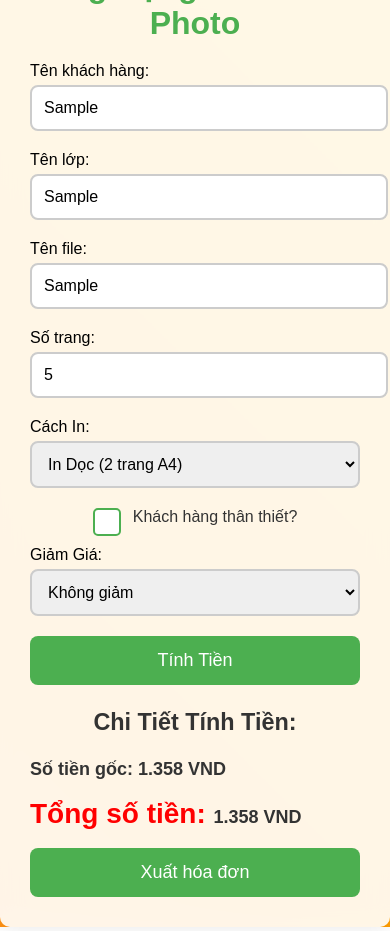
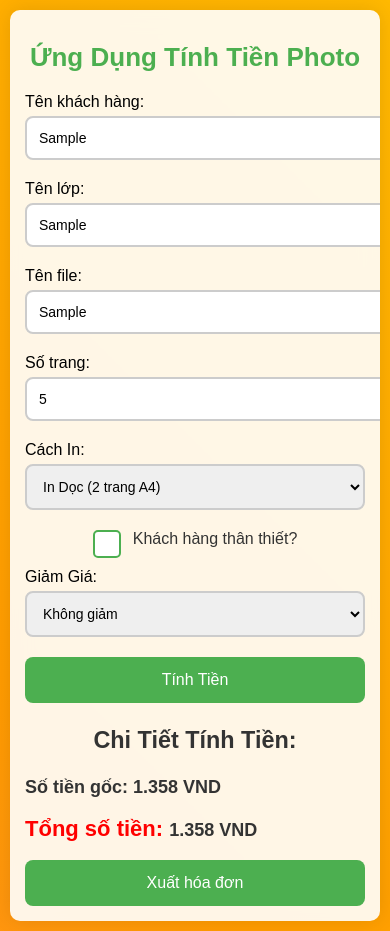
Before and after one commit to Sakurakivn/tinhtien, a plain HTML site: page index.html in a window 390 px wide. Both pictures are taken after typing "Sample", "Sample", "Sample", "5" into the empty fields and a click on the button "Tính Tiền". Drawn offline with Linux system fonts and the light colour scheme.

Commit message:
Update style.css

```diff
--- a/style.css
+++ b/style.css
@@ -68,6 +68,7 @@
   max-width: 600px;
   text-align: center;
   backdrop-filter: blur(10px); /* Hiệu ứng mờ nền */
+  overflow: auto; /* Cho phép cuộn nếu nội dung vượt quá chiều cao */
 }
 
 /* Tiêu đề */
@@ -202,6 +203,7 @@
     text-align: left;
     border: 1px solid #4CAF50; /* Đường viền xanh */
     position: relative; /* Để có thể thêm các yếu tố khác */
+    overflow: auto; /* Cho phép cuộn nếu nội dung vượt quá chiều cao */
 }
 
 /* Tiêu đề hóa đơn */
@@ -256,3 +258,40 @@
     border-radius: 5px; /* Đường viền bo góc */
     pointer-events: none; /* Không cho phép tương tác với đường viền */
 }
+
+/* Tối ưu hóa cho thiết bị di động */
+@media (max-width: 768px) {
+    body {
+        height: auto; /* Cho phép chiều cao tự động trên thiết bị di động */
+    }
+
+    .container, .invoice-container {
+        padding: 15px; /* Giảm padding cho thiết bị di động */
+        margin: 10px; /* Giảm margin cho thiết bị di động */
+        max-width: 100%; /* Đảm bảo hóa đơn không vượt quá chiều rộng màn hình */
+    }
+
+    h1 {
+        font-size: 26px; /* Giảm kích thước chữ tiêu đề */
+    }
+
+    input[type="number"], input[type="text"], select {
+        font-size: 14px; /* Giảm kích thước chữ cho input và select */
+    }
+
+    button {
+        font-size: 16px; /* Giảm kích thước chữ cho button */
+    }
+
+    .totalAmount {
+        font-size: 22px; /* Giảm kích thước chữ cho tổng số tiền */
+    }
+
+    .note, .invoice-date {
+        font-size: 10px; /* Giảm kích thước chữ cho ghi chú và ngày */
+    }
+
+    .thank-you {
+        font-size: 18px; /* Giảm kích thước chữ cảm ơn */
+    }
+}
```
